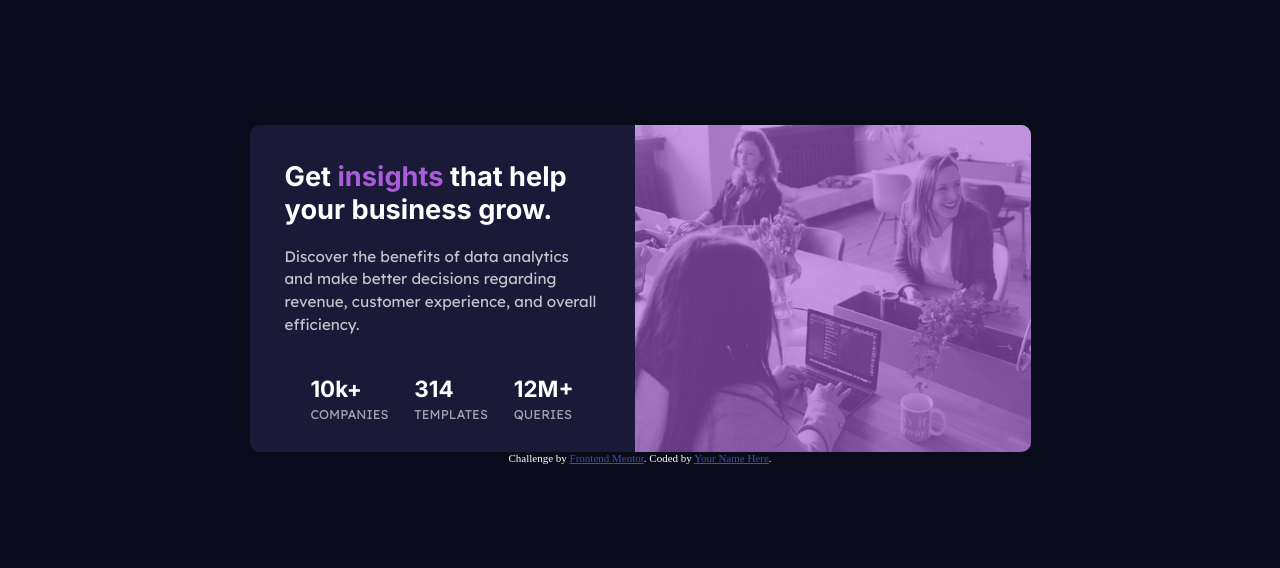
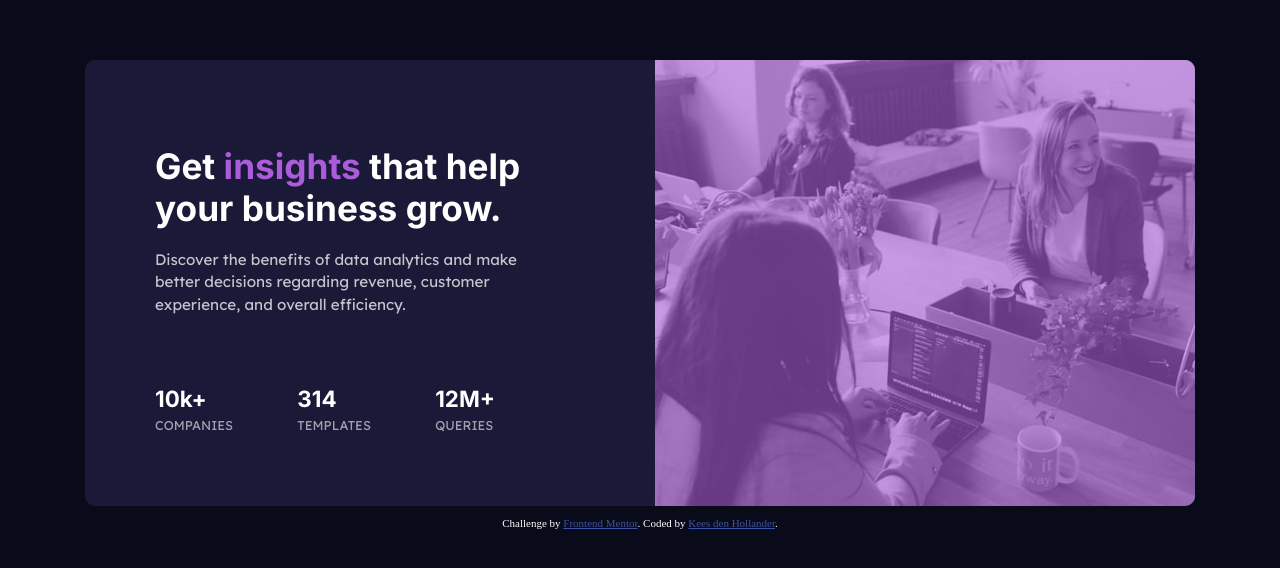
Before and after one commit to cornelisgijsbert/FEM-solutions, a plain HTML site: page preview-card/stats-preview-card-component-main/index.html in a window 1280 px wide. Shown: the part 106-674 px from the top of the page. Drawn offline with Linux system fonts and the light colour scheme.

Commit message:
mijn beste oplossing tot nu toe

```diff
--- a/preview-card/stats-preview-card-component-main/index.html
+++ b/preview-card/stats-preview-card-component-main/index.html
@@ -1,20 +1,18 @@
 <!DOCTYPE html>
 <html lang="en">
+
 <head>
     <meta charset="UTF-8">
-  <meta content="width=device-width, initial-scale=1.0"
-        name="viewport"><!-- displays site properly based on user's device -->
-  <link href="./images/favicon-32x32.png"
-        rel="icon"
-        sizes="32x32"
-        type="image/png">
-  <link href="styles/style.css"
-        rel="stylesheet"
-        type="text/css">
-  <title>Frontend Mentor | Stats preview card component</title><!-- Feel free to remove these styles or customise in your own stylesheet 👍 -->
+    <meta content="width=device-width, initial-scale=1.0" name="viewport">
+    <!-- displays site properly based on user's device -->
+    <link href="./images/favicon-32x32.png" rel="icon" sizes="32x32" type="image/png">
+    <link href="styles/style.css" rel="stylesheet" type="text/css">
+    <title>Frontend Mentor | Stats preview card component</title>
+    <!-- Feel free to remove these styles or customise in your own stylesheet 👍 -->
 
     <style>
         .attribution {
+            margin-top: 11px;
             font-size: 11px;
             text-align: center;
         }
@@ -24,30 +22,31 @@
         }
     </style>
 </head>
+
 <body>
     <div class="card">
         <div class="image">
-      <picture><source media="(min-width: 376px)"
-              srcset="images/image-header-desktop.jpg"> <source media="(max-width: 375px)"
-              srcset="images/image-header-mobile.jpg"> <img src="images/image-header-desktop.jpg"></picture>
+            <picture>
+                <source media="(min-width: 376px)" srcset="images/image-header-desktop.jpg">
+                <source media="(max-width: 375px)" srcset="images/image-header-mobile.jpg"> <img src="images/image-header-desktop.jpg"></picture>
             <div class="image-top"></div>
         </div>
         <div class="text">
             <h1>Get <span class="text-header">insights</span> that help your business grow.</h1>
             <p>Discover the benefits of data analytics and make better decisions regarding revenue, customer experience, and overall efficiency.</p>
             <ul>
-        <li><span class="list-header">10k+</span><br>
-        COMPANIES</li>
-        <li><span class="list-header">314</span><br>
-        TEMPLATES</li>
-        <li><span class="list-header">12M+</span><br>
-        QUERIES</li>
+                <li><span class="list-header">10k+</span><br> COMPANIES
+                </li>
+                <li><span class="list-header">314</span><br> TEMPLATES
+                </li>
+                <li><span class="list-header">12M+</span><br> QUERIES
+                </li>
             </ul>
         </div>
     </div>
     <div class="attribution">
-    Challenge by <a href="https://www.frontendmentor.io?ref=challenge"
-         target="_blank">Frontend Mentor</a>. Coded by <a href="#">Your Name Here</a>.
+        Challenge by <a href="https://www.frontendmentor.io?ref=challenge" target="_blank">Frontend Mentor</a>. Coded by <a href="#">Kees den Hollander</a>.
     </div>
 </body>
+
 </html>
--- a/preview-card/stats-preview-card-component-main/styles/style.css
+++ b/preview-card/stats-preview-card-component-main/styles/style.css
@@ -35,7 +35,6 @@ body {
 .card {
     display: flex;
     flex-direction: column;
-    /* flex-direction: row-reverse; */
     background-color: var(--card-background);
     height: 781px;
     width: 327px;
@@ -60,8 +59,8 @@ body {
     background-color: var(--accent);
     opacity: 0.6;
     z-index: 5;
-    width: 327px;
-    height: 240px;
+    width: 100%;
+    height: 100%;
     border-top-left-radius: 10px;
     border-top-right-radius: 10px;
 }
@@ -69,10 +68,9 @@ body {
 .text {
     text-align: center;
     padding-top: 35px;
-    padding-right: 35px;
-    padding-left: 35px;
+    padding-right: 25px;
+    padding-left: 25px;
     padding-bottom: auto;
-
 }
 
 .text h1 {
@@ -105,9 +103,8 @@ span.text-header {
 .text ul li {
     font-family: "Lexend Deca";
     font-weight: 400;
-    /*text-transform: uppercase;*/
     color: var(--stat-headings);
-    margin-top: 35px;
+    margin-top: 30px;
     font-size: 0.8rem;
     line-height: 1.5;
 }
@@ -119,19 +116,18 @@ span.list-header {
     color: var(--white);
 }
 
-
-
-
-
 @media only screen and (orientation: landscape) {
     .card {
         flex-direction: row-reverse;
         width: 781px;
         height: 327px;
-
     }
     .text {
         text-align: left;
+        padding-top: 45px;
+        padding-right: 55px;
+        padding-left: 35px;
+        padding-bottom: auto;
     }
     .image {
         align-self: flex-end;
@@ -150,12 +146,37 @@ span.list-header {
         border-top-left-radius: 0;
         border-top-right-radius: 10px;
         border-bottom-right-radius: 10px;
-        height: 327px;
-        width: 396px;
     }
     .text ul {
         flex-direction: row;
-        justify-content: space-evenly;
+        justify-content: space-between;
     }
+    .text ul li:last-child {
+        margin-right: 25px;
+    }
+}
 
+@media only screen and (min-width: 1200px) {
+    .card {
+        width: 1110px;
+        height: 446px;
+    }
+    .text {
+        padding-top: 85px;
+        padding-right: 120px;
+        padding-left: 70px;
+        padding-bottom: auto;
+    }
+    .text h1 {
+        font-size: 2.2rem;
+    }
+    .text ul {
+        margin-top: 35px;
+    }
+    .text ul li:last-child {
+        margin-right: 40px;
+    }
+    .image {
+        height: 446px;
+    }
 }
```
Lines whose indentation alone changed are shown as unchanged.
